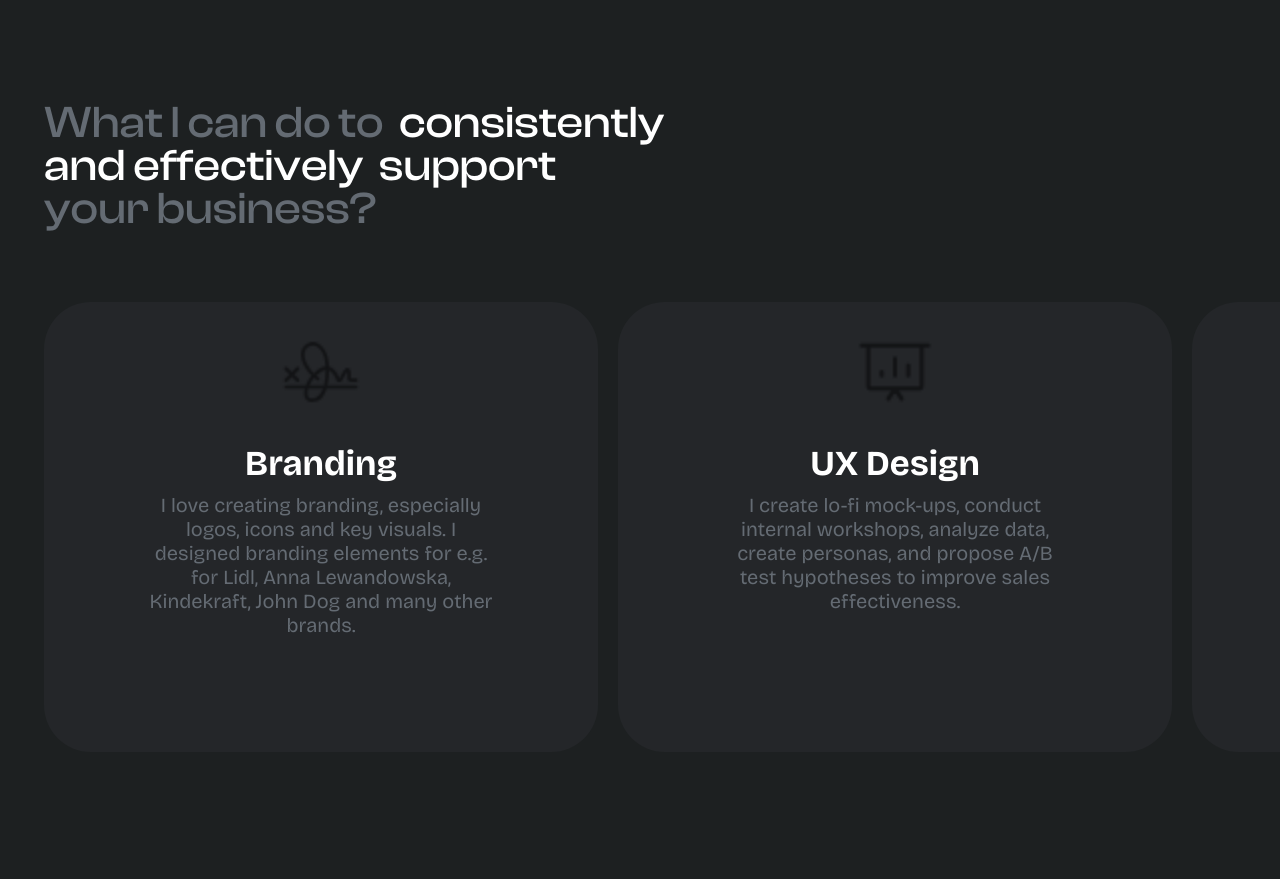
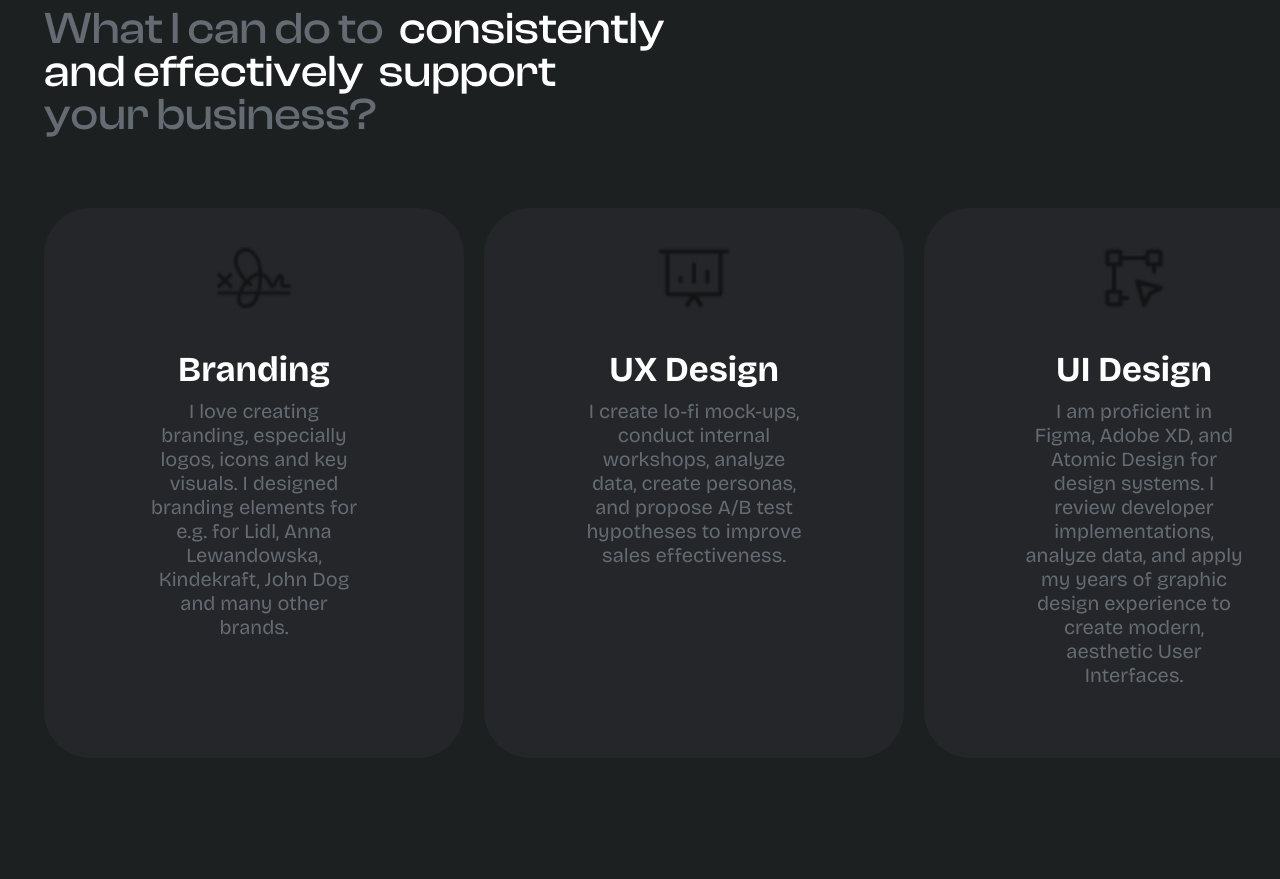
Before and after one commit to LHagfoss/Portfolio, a website built with Parcel: page index.html in a window 1280 px wide. Shown: the part 4041-4920 px from the top of the page. Built offline with nearby package versions, Linux system fonts and the light colour scheme; a script that the page names is missing.

Commit message:
balls i dag

```diff
--- a/index.css
+++ b/index.css
@@ -2017,6 +2017,191 @@
   line-height: normal;
   letter-spacing: normal;
 }
+
+@media screen and (max-width: 1616px) {
+  .navbar {
+    width: 1530px;
+  }
+
+  .service-categories {
+    width: 500px;
+    height: 550px;
+    border-radius: var(--br-28xl);
+    background-color: var(--color-gray-100);
+    overflow: hidden;
+    flex-shrink: 0;
+    justify-content: flex-start;
+    padding: var(--padding-11xl) 46px var(--padding-17xl);
+    box-sizing: border-box;
+    min-width: 454px;
+    max-width: 100%;
+  }
+
+  .service-categories1 {
+    width: 500px;
+    height: 550px;
+    border-radius: var(--br-28xl);
+    background-color: var(--color-gray-100);
+    overflow: hidden;
+    flex-shrink: 0;
+    justify-content: flex-start;
+    padding: var(--padding-11xl) 46px var(--padding-17xl);
+    box-sizing: border-box;
+    min-width: 454px;
+    max-width: 100%;
+  }
+
+  .service-categories2 {
+    width: 500px;
+    height: 550px;
+    border-radius: var(--br-28xl);
+    background-color: var(--color-gray-100);
+    overflow: hidden;
+    flex-shrink: 0;
+    justify-content: flex-start;
+    padding: var(--padding-11xl) 46px var(--padding-17xl);
+    box-sizing: border-box;
+    min-width: 454px;
+    max-width: 100%;
+  }
+
+  .component-21, .component-2, .component-22 {
+    max-width: 100%;
+    min-width: 500px;
+    width: 500px;
+    height: 700px;
+    min-height: 700px;
+    max-height: 700px;
+  }
+
+  #widthDisplay {
+    top: 100px;
+  }
+}
+
+@media screen and (max-width: 1720px){
+
+  .navbar {
+    width: 1635px;
+  }
+
+  #widthDisplay {
+    top: 100px;
+  }
+
+  .service-categories {
+    width: 500px;
+    height: 550px;
+    border-radius: var(--br-28xl);
+    background-color: var(--color-gray-100);
+    overflow: hidden;
+    flex-shrink: 0;
+    justify-content: flex-start;
+    padding: var(--padding-11xl) 46px var(--padding-17xl);
+    box-sizing: border-box;
+    min-width: 454px;
+    max-width: 100%;
+  }
+
+  .service-categories1 {
+    width: 500px;
+    height: 550px;
+    border-radius: var(--br-28xl);
+    background-color: var(--color-gray-100);
+    overflow: hidden;
+    flex-shrink: 0;
+    justify-content: flex-start;
+    padding: var(--padding-11xl) 46px var(--padding-17xl);
+    box-sizing: border-box;
+    min-width: 454px;
+    max-width: 100%;
+  }
+
+  .service-categories2 {
+    width: 500px;
+    height: 550px;
+    border-radius: var(--br-28xl);
+    background-color: var(--color-gray-100);
+    overflow: hidden;
+    flex-shrink: 0;
+    justify-content: flex-start;
+    padding: var(--padding-11xl) 46px var(--padding-17xl);
+    box-sizing: border-box;
+    min-width: 454px;
+    max-width: 100%;
+  }
+
+  .component-21, .component-2, .component-22 {
+    max-width: 100%;
+    min-width: 500px;
+    width: 500px;
+    height: 700px;
+    min-height: 700px;
+    max-height: 700px;
+  }
+}
+
+@media screen and (max-width: 1432px) {
+  .navbar {
+    width: 1345px;
+  }
+
+  .service-categories {
+    width: 420px;
+    height: 550px;
+    border-radius: var(--br-28xl);
+    background-color: var(--color-gray-100);
+    overflow: hidden;
+    flex-shrink: 0;
+    justify-content: flex-start;
+    padding: var(--padding-11xl) 46px var(--padding-17xl);
+    box-sizing: border-box;
+    min-width: 420px;
+    max-width: 100%;
+  }
+
+  .service-categories1 {
+    width: 420px;
+    height: 550px;
+    border-radius: var(--br-28xl);
+    background-color: var(--color-gray-100);
+    overflow: hidden;
+    flex-shrink: 0;
+    justify-content: flex-start;
+    padding: var(--padding-11xl) 46px var(--padding-17xl);
+    box-sizing: border-box;
+    min-width: 420px;
+    max-width: 100%;
+  }
+
+  .service-categories2 {
+    width: 420px;
+    height: 550px;
+    border-radius: var(--br-28xl);
+    background-color: var(--color-gray-100);
+    overflow: hidden;
+    flex-shrink: 0;
+    justify-content: flex-start;
+    padding: var(--padding-11xl) 46px var(--padding-17xl);
+    box-sizing: border-box;
+    min-width: 420px;
+    max-width: 100%;
+  }
+
+  .component-21, .component-2, .component-22 {
+    max-width: 100%;
+    min-width: 420px;
+    width: 420px;
+    height: 700px;
+    min-height: 700px;
+    max-height: 700px;
+  }
+
+  .frame-item {
+    width: 500px;
+  }
+}
+
 /* @media screen and (max-width: 1800px) {
   .frame-item {
     flex: 1;
--- a/index.html
+++ b/index.html
@@ -26,6 +26,7 @@
   </head>
   <body>
     <div class="width">
+      <div id="widthDisplay" style="position: fixed; color: #fff; bottom: 850px; font-family: Clash Display; z-index: 2; left: 44px;"></div>
       <header class="main">
         <div class="navbar">
           <a class="lhagfoss">LHagfoss</a>
@@ -511,7 +512,7 @@
                       </div>
                     </div>
                   </button>
-                  <div class="email-option">
+                  <div class="email-option" onclick="copyEmail()" style="cursor: pointer;">
                     <b class="or-copy-an"
                       >or copy an email: lucash.1707@gmail.com</b
                     >
--- a/script.js
+++ b/script.js
@@ -1,3 +1,15 @@
+document.addEventListener("DOMContentLoaded", function () {
+  const widthDisplay = document.getElementById("widthDisplay");
+
+  function updateWidthDisplay() {
+    widthDisplay.textContent = "Current Width: " + window.innerWidth + "px";
+  }
+
+  updateWidthDisplay();
+
+  window.addEventListener("resize", updateWidthDisplay);
+});
+
 document.addEventListener("DOMContentLoaded", function () {
   const lenis = new Lenis();
 
@@ -9,6 +21,33 @@ document.addEventListener("DOMContentLoaded", function () {
 
   gsap.ticker.lagSmoothing(0);
 });
+
+function copyEmail() {
+  navigator.clipboard.writeText("lucash.1707@gmail.com");
+  var messageElement = document.createElement("div");
+  messageElement.textContent = "E-Mail has been copied to your clipboard!";
+  messageElement.classList.add("CopiedMsg");
+  messageElement.style.position = "absolute";
+  messageElement.style.zIndex = "9999";
+  messageElement.style.backgroundColor = "#333";
+  messageElement.style.color = "#fff";
+  messageElement.style.padding = "10px";
+  messageElement.style.borderRadius = "5px";
+  document.body.appendChild(messageElement);
+
+  function moveMessage(event) {
+    messageElement.style.left = event.clientX + "px";
+    messageElement.style.top = event.clientY + "px";
+  }
+
+  document.addEventListener("mousemove", moveMessage);
+
+  setTimeout(function() {
+    document.removeEventListener("mousemove", moveMessage);
+    document.body.removeChild(messageElement);
+  }, 3000);
+}
+
 
 var projectList = document.getElementById("projectList");
 if (projectList) {
```
Lines whose indentation alone changed are shown as unchanged.
